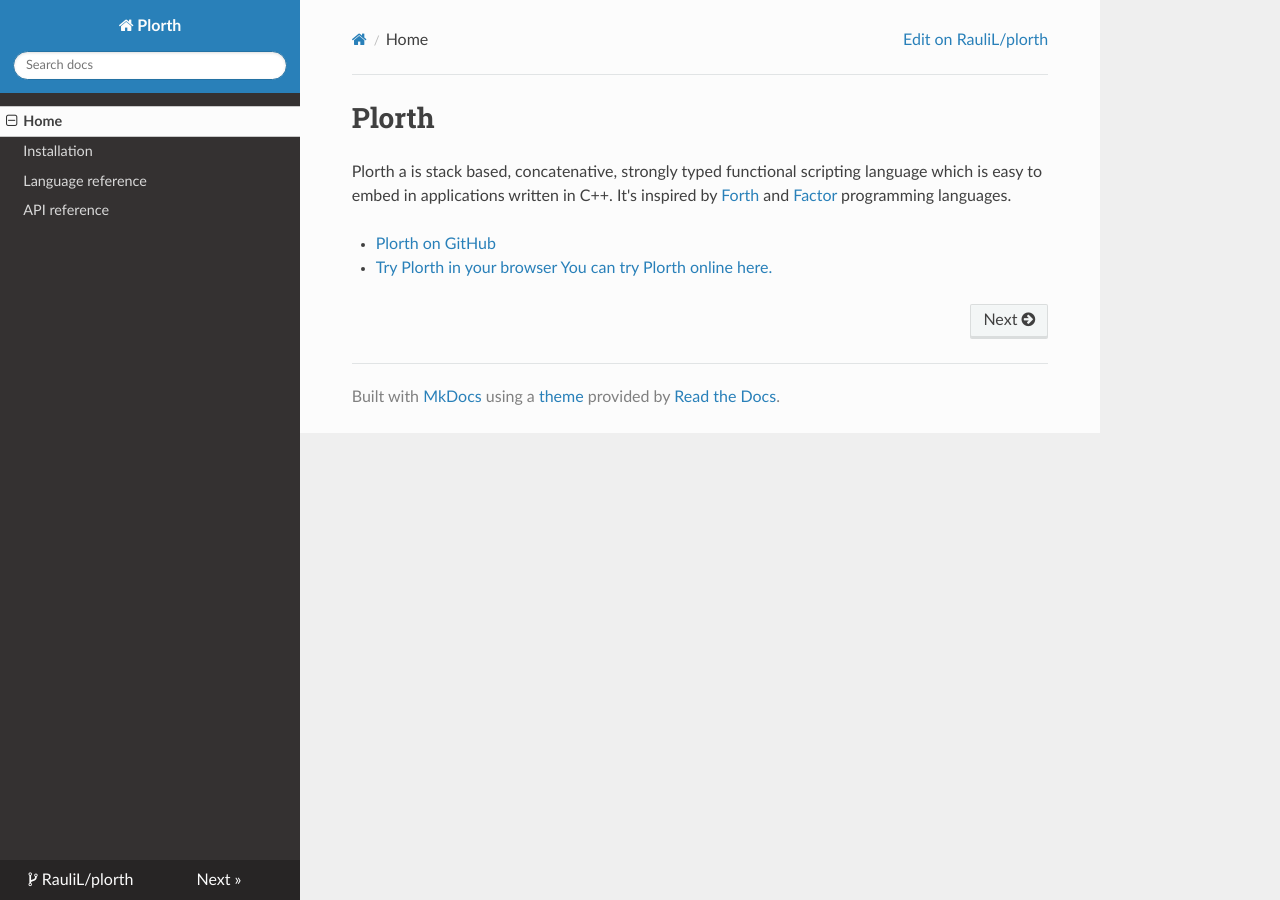
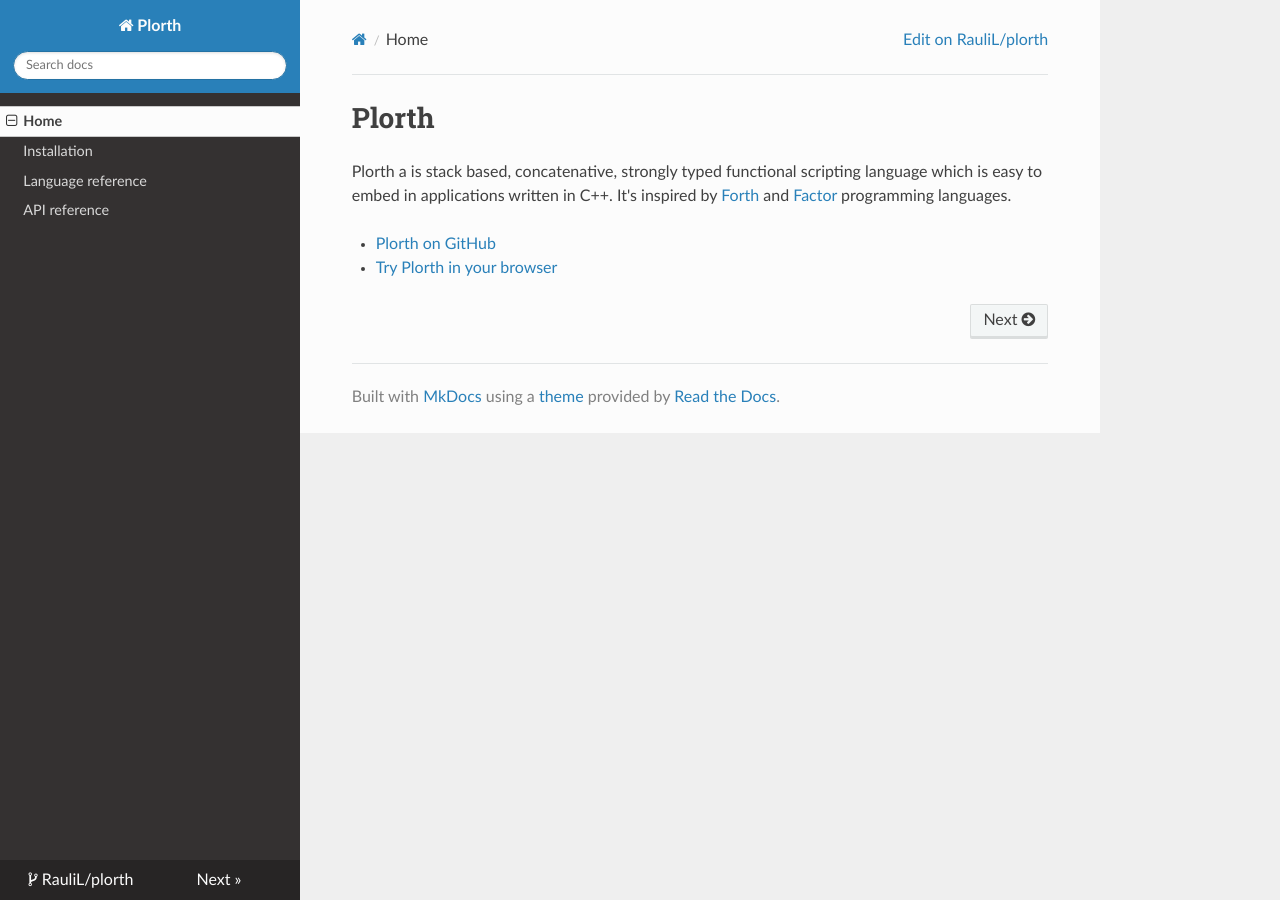
Before and after one commit to RauliL/plorth, an MkDocs documentation site: the page built from docs/index.md, in a window 1280 px wide. Built offline with MkDocs 1.6.1, drawn with Linux system fonts in a browser that asks for light colours; nearby versions of some CDN libraries; old or Windows-style settings are respelled for this version of MkDocs.

Commit message:
Fix duplicate link in documentation
I forgot to remove the earlier REPL link and because master branch is
protected, I cannot fix it with force push.

```diff
--- a/docs/index.md
+++ b/docs/index.md
@@ -6,7 +6,6 @@ by [Forth] and [Factor] programming languages.
 
 * [Plorth on GitHub][GitHub]
 * [Try Plorth in your browser][REPL]
-[You can try Plorth online here.][REPL]
 
 [Forth]: https://www.forth.com
 [Factor]: http://www.factorcode.org
```
